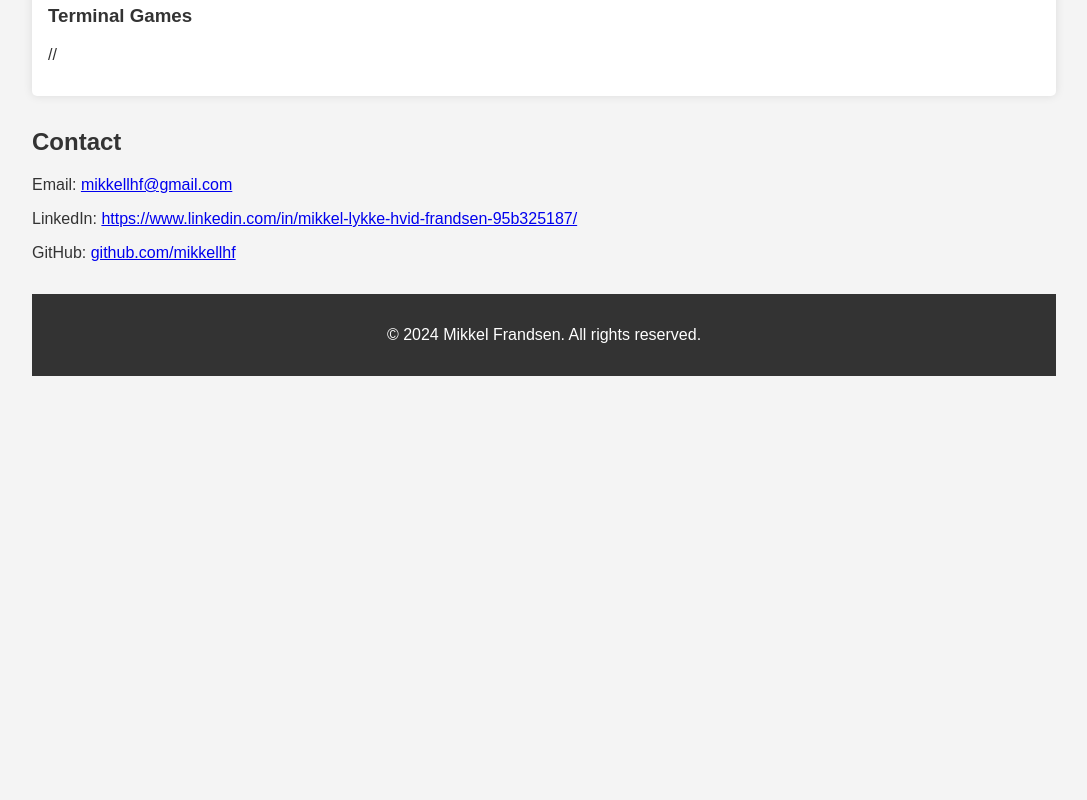
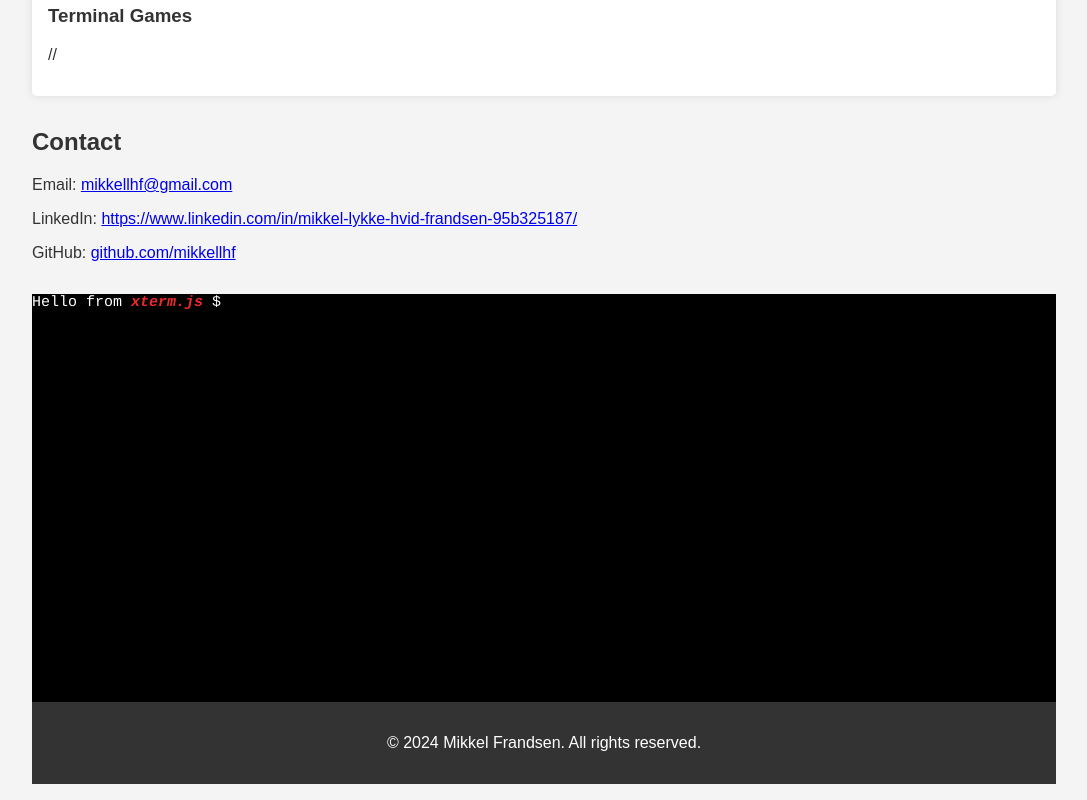
Before and after one commit to mikkellhf/Portfolio, a plain HTML site: page portfolio.html in a window 1280 px wide. Shown: the part 369-1169 px from the top of the page, without its empty margins (96-1183 px from the left). Before the commit the page ends 800 px from the top, so only its background shows below. Drawn offline with nearby package versions, Linux system fonts and the light colour scheme.

Commit message:
Update portfolio.html

```diff
--- a/portfolio.html
+++ b/portfolio.html
@@ -44,6 +44,8 @@
             color: #fff;
         }
     </style>
+    <link rel="stylesheet" href="node_modules/@xterm/xterm/css/xterm.css" />
+      <script src="node_modules/@xterm/xterm/lib/xterm.js"></script>
 </head>
 <body>
 
```
